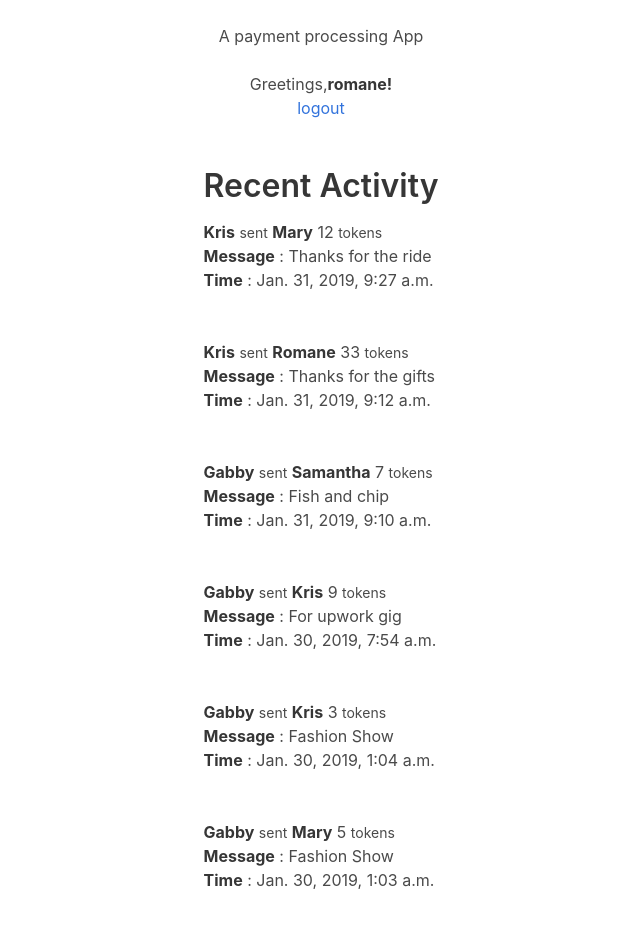
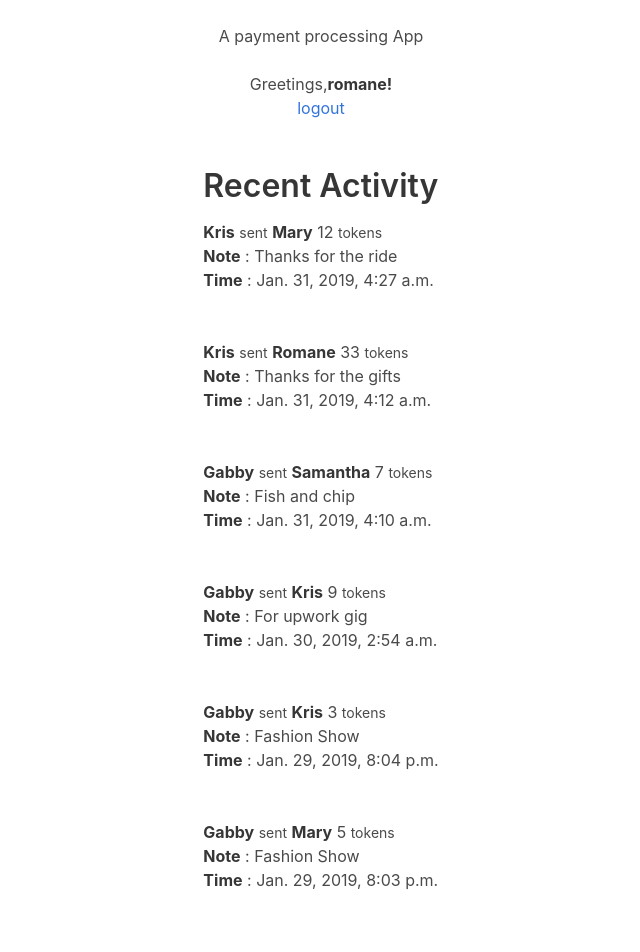
Before and after one commit to RomaneGreen/pjango, a Django app: page / in a window 1280 px wide. Shown: the part 66-1018 px from the top of the page, without its empty margins (319-959 px from the left). Run offline with Django 3.2, Linux system fonts and the light colour scheme; a user stored in the database is signed in; data comes from the database, SQL or seed files in the repository; both versions use the stored data as it was after the commit.

Commit message:
fix timezone

```diff
--- a/renmoproj/renmoproj/settings.py
+++ b/renmoproj/renmoproj/settings.py
@@ -116,7 +116,7 @@ AUTH_PASSWORD_VALIDATORS = [
 
 LANGUAGE_CODE = 'en-us'
 
-TIME_ZONE = 'UTC'
+TIME_ZONE = 'EST'
 
 USE_I18N = True
 
--- a/renmoproj/templates/home.html
+++ b/renmoproj/templates/home.html
@@ -29,7 +29,7 @@
 
         <strong>{{ transac.sender.name }}</strong> <small>sent</small> <strong>{{ transac.reciever.name }}</strong>  {{ transac.tokens }} <small>tokens</small>
         <br>
-        <strong>Message</strong> : {{ transac.message }} <br>
+        <strong>Note</strong> : {{ transac.message }} <br>
         <strong>Time</strong> : {{ transac.transfer_time }} <br><br> <br>
         {% endfor %}
       </p>
```
Also changed, not shown: renmoproj/db.sqlite3.
